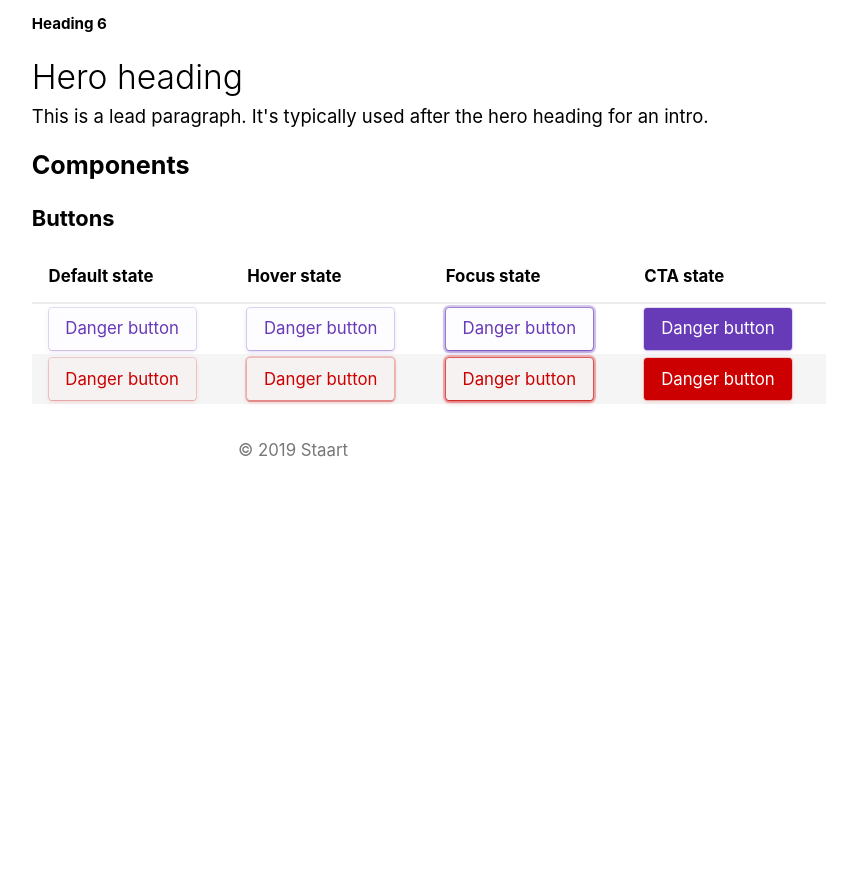
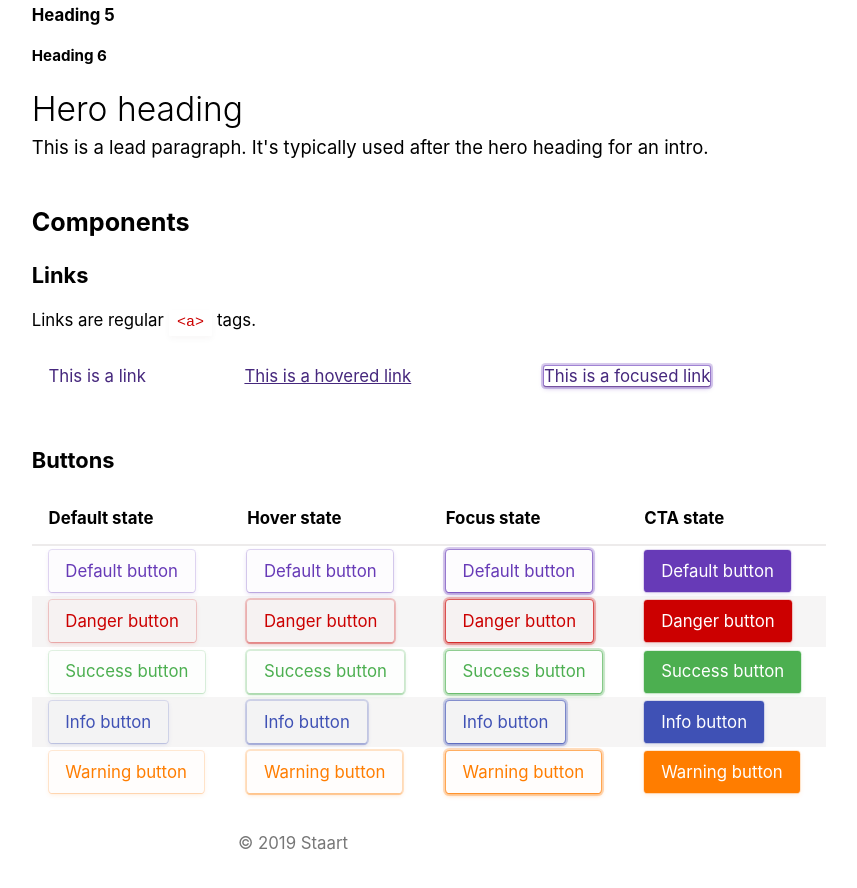
Before and after one commit to staart/css, a website: page docs/index.html in a window 1280 px wide. Shown: the part 704-1592 px from the top of the page, without its empty margins (347-1204 px from the left). Before the commit the page ends 1201 px from the top, so only its background shows below. Drawn offline with nearby package versions, Linux system fonts and the light colour scheme; files that its build step writes are made by us from their sources.

Commit message:
:sparkles: Add card, code, a

```diff
--- a/docs/index.html
+++ b/docs/index.html
@@ -40,8 +40,25 @@
         <div class="hero">Hero heading</div>
         <p class="lead">This is a lead paragraph. It's typically used after the hero heading for an intro.</p>
         <h2>Components</h2>
+        <h3>Links</h3>
+        <p>Links are regular <code>&lt;a&gt;</code> tags.</p>
+        <table>
+          <tbody>
+            <tr>
+              <td>
+                <a href="#">This is a link</a>
+              </td>
+              <td>
+                <a href="#" class="hover">This is a hovered link</a>
+              </td>
+              <td>
+                <a href="#" class="focus">This is a focused link</a>
+              </td>
+            </tr>
+          </tbody>
+        </table>
         <h3>Buttons</h3>
-        <table >
+        <table>
           <thead>
             <tr>
               <th>Default state</th>
@@ -53,16 +70,16 @@
           <tbody>
             <tr>
               <td>
-                <button class="button button--color-default button--state-default">Danger button</button>
+                <button class="button button--color-default button--state-default">Default button</button>
               </td>
               <td>
-                <button class="button button--color-default button--state-hover">Danger button</button>
+                <button class="button button--color-default button--state-hover">Default button</button>
               </td>
               <td>
-                <button class="button button--color-default button--state-focus">Danger button</button>
+                <button class="button button--color-default button--state-focus">Default button</button>
               </td>
               <td>
-                <button class="button button--color-default button--state-cta">Danger button</button>
+                <button class="button button--color-default button--state-cta">Default button</button>
               </td>
             </tr>
             <tr>
@@ -79,6 +96,48 @@
                 <button class="button button--color-danger button--state-cta">Danger button</button>
               </td>
             </tr>
+            <tr>
+              <td>
+                <button class="button button--color-success button--state-default">Success button</button>
+              </td>
+              <td>
+                <button class="button button--color-success button--state-hover">Success button</button>
+              </td>
+              <td>
+                <button class="button button--color-success button--state-focus">Success button</button>
+              </td>
+              <td>
+                <button class="button button--color-success button--state-cta">Success button</button>
+              </td>
+            </tr>
+            <tr>
+              <td>
+                <button class="button button--color-info button--state-default">Info button</button>
+              </td>
+              <td>
+                <button class="button button--color-info button--state-hover">Info button</button>
+              </td>
+              <td>
+                <button class="button button--color-info button--state-focus">Info button</button>
+              </td>
+              <td>
+                <button class="button button--color-info button--state-cta">Info button</button>
+              </td>
+            </tr>
+            <tr>
+              <td>
+                <button class="button button--color-warning button--state-default">Warning button</button>
+              </td>
+              <td>
+                <button class="button button--color-warning button--state-hover">Warning button</button>
+              </td>
+              <td>
+                <button class="button button--color-warning button--state-focus">Warning button</button>
+              </td>
+              <td>
+                <button class="button button--color-warning button--state-cta">Warning button</button>
+              </td>
+            </tr>
           </tbody>
         </table>
       </main>
--- /dev/null
+++ b/src/components/a.scss
@@ -0,0 +1,16 @@
+@import "../colors";
+
+a {
+  color: $link-color;
+  text-decoration: none;
+  &:hover, &.hover {
+    text-decoration: underline;
+  }
+  &:focus, &.focus, &:active {
+    outline: 0;
+    border-radius: 0.1rem;
+    box-shadow: rgba($button-background-color, 0.46) 0px 0px 0px 1px,
+      rgba($color-black, 0.42) 0px 1px 1px 0px,
+      rgba($button-background-color, 0.42) 0px 2px 5px 0px, 0 0 0 3px rgba($button-background-color, 0.25);
+  }
+}
--- /dev/null
+++ b/src/components/code.scss
@@ -0,0 +1,10 @@
+@import "../colors";
+
+code {
+  font-size: 110%;
+  background-color: #fff;
+  color: $color-red;
+  padding: 0.25rem 0.5rem;
+  border-radius: 0.1rem;
+  box-shadow: 0 3px 6px 0 rgba(43, 7, 7, 0.035);
+}
--- a/src/typography.scss
+++ b/src/typography.scss
@@ -30,3 +30,21 @@ h1, h2, h3, h4, h5, h6,
 .lead {
   font-size: 110%;
 }
+
+form,
+div,
+section,
+table,
+p,
+input,
+button,
+nav {
+  + h1,
+  + h2,
+  + h3,
+  + h4,
+  + h5,
+  + h6 {
+    margin-top: 2.5rem;
+  }
+}
--- a/src/ui.scss
+++ b/src/ui.scss
@@ -1,10 +1,7 @@
-code {
-  color: #c33;
-  background-color: #eee;
-  display: inline-block;
-  padding: 0.075rem 0.2rem;
-  border-radius: 0.2rem;
-  vertical-align: middle;
+@import "colors";
+
+::selection {
+  background-color: rgba($color-primary, 0.15);
 }
 
 aside nav li {
@@ -23,5 +20,7 @@ aside nav li {
   }
 }
 
+@import "./components/a.scss";
+@import "./components/code.scss";
 @import "./components/button.scss";
 @import "./components/table.scss";
```
Also changed, not shown: src/components/card.scss (added, +16 -0 lines).
